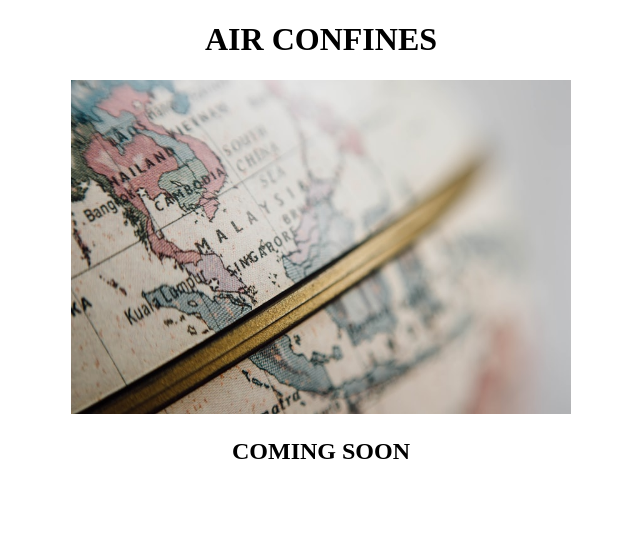
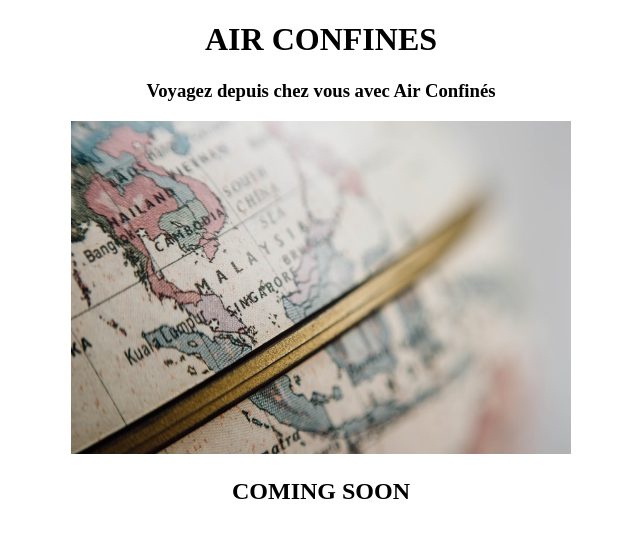
Before and after one commit to SouadHadjiat/air-confines, an Angular app: page / in a window 1280 px wide. Shown: the top 538 px of the page, without its empty margins (319-959 px from the left). Built offline with nearby package versions, Linux system fonts and the light colour scheme.

Commit message:
add subtitle

```diff
--- a/src/app/app.component.html
+++ b/src/app/app.component.html
@@ -3,6 +3,8 @@
   <h1 style="text-transform: uppercase;">
     {{ title }}
   </h1>
+
+  <h3>Voyagez depuis chez vous avec Air Confinés</h3>
 
   <img width="500" alt="Globe (credits: Unsplash)" src="./assets/images/globe.jpeg">
 
```
